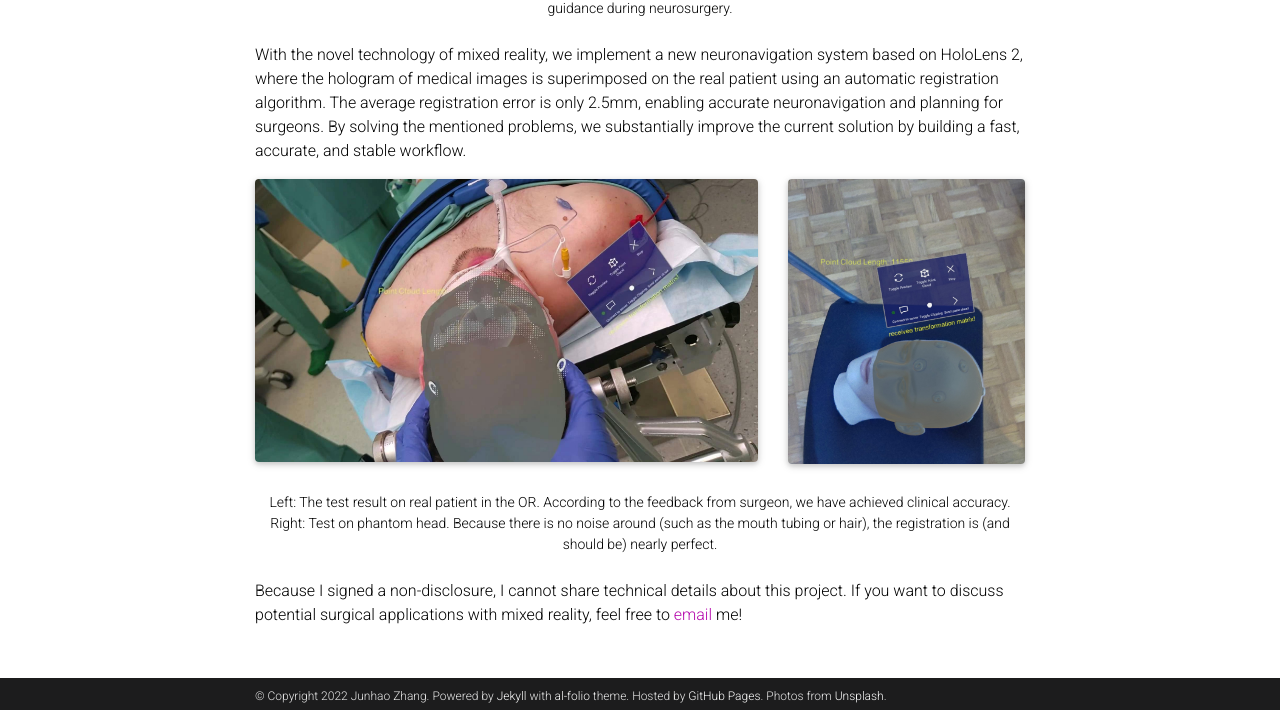
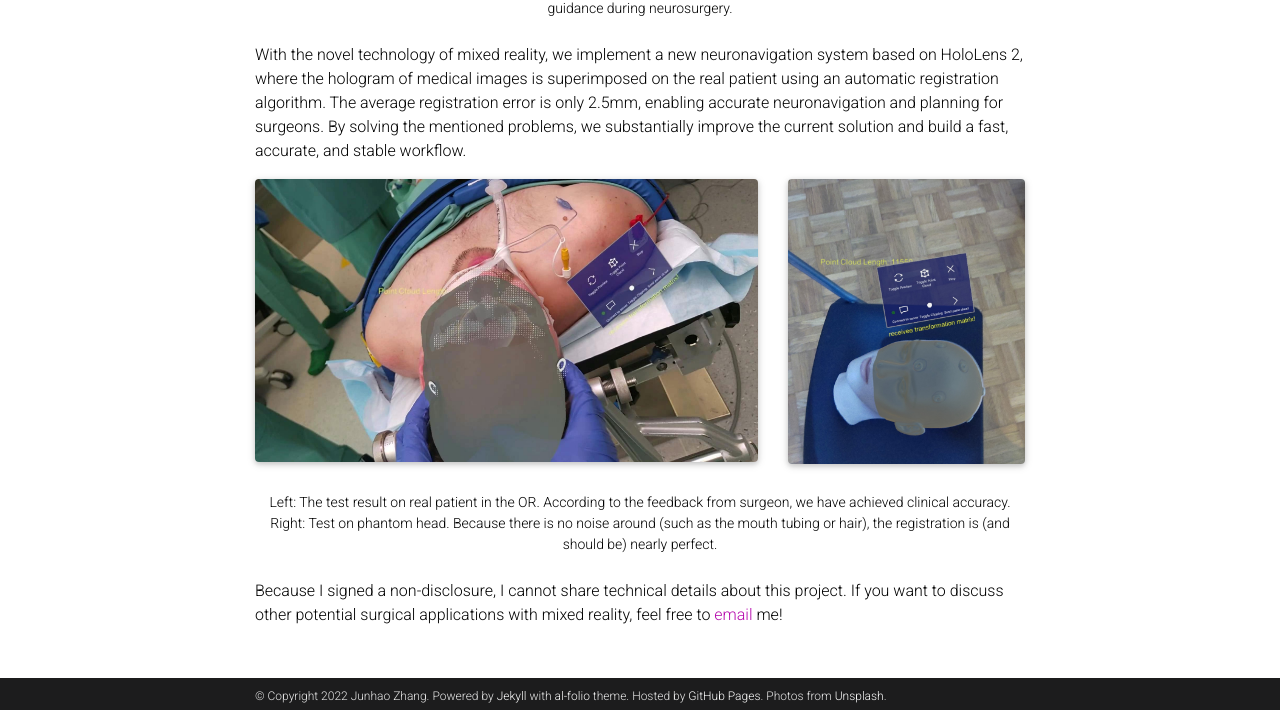
Before and after one commit to Junha0Zhang/junha0Zhang.github.io, a Jekyll site: the page built from _projects/5_project.md, in a window 1280 px wide and 1400 px high, scrolled down 707 px. Shown: the part 687-1397 px from the top of the window. Built offline with Jekyll 4.4.1, drawn with Linux system fonts in a browser that asks for light colours; full-size pictures stand in for the smaller copies a plugin makes; comment, search, counter and statistics services are not loaded; a style sheet for code colours, icons or effects is not loaded.

Commit message:
Update 5_project.md

```diff
--- a/_projects/5_project.md
+++ b/_projects/5_project.md
@@ -39,7 +39,7 @@ In current solution with Hololens-based neuronavigation, a pointer is used to in
     Neuronavigation developed by Augmedit. On the left, the generated MRI mesh. Middle, planning before neurosurgery. Right, guidance during neurosurgery.
 </div>
 
-With the novel technology of mixed reality, we implement a new neuronavigation system based on HoloLens 2, where the hologram of medical images is superimposed on the real patient using an automatic registration algorithm. The average registration error is only 2.5mm, enabling accurate neuronavigation and planning for surgeons. By solving the mentioned problems, we substantially improve the current solution by building a fast, accurate, and stable workflow.
+With the novel technology of mixed reality, we implement a new neuronavigation system based on HoloLens 2, where the hologram of medical images is superimposed on the real patient using an automatic registration algorithm. The average registration error is only 2.5mm, enabling accurate neuronavigation and planning for surgeons. By solving the mentioned problems, we substantially improve the current solution and build a fast, accurate, and stable workflow.
 
 
 <div class="row justify-content-sm-center">
@@ -54,4 +54,4 @@ With the novel technology of mixed reality, we implement a new neuronavigation s
     Left: The test result on real patient in the OR. According to the feedback from surgeon, we have achieved clinical accuracy. Right: Test on phantom head. Because there is no noise around (such as the mouth tubing or hair), the registration is (and should be) nearly perfect.
 </div>
 
-Because I signed a non-disclosure, I cannot share technical details about this project. If you want to discuss potential surgical applications with mixed reality, feel free to [email](mailto:junhzhang@student.ethz.ch) me!
+Because I signed a non-disclosure, I cannot share technical details about this project. If you want to discuss other potential surgical applications with mixed reality, feel free to [email](mailto:junhzhang@student.ethz.ch) me!
```
